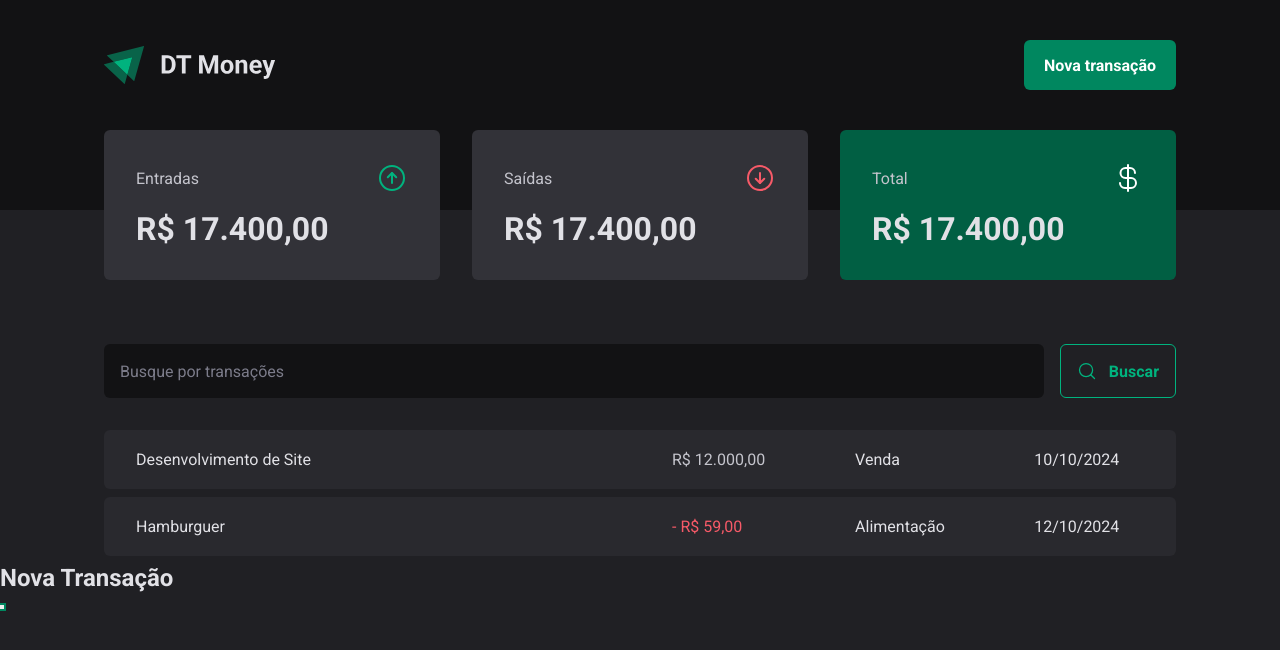
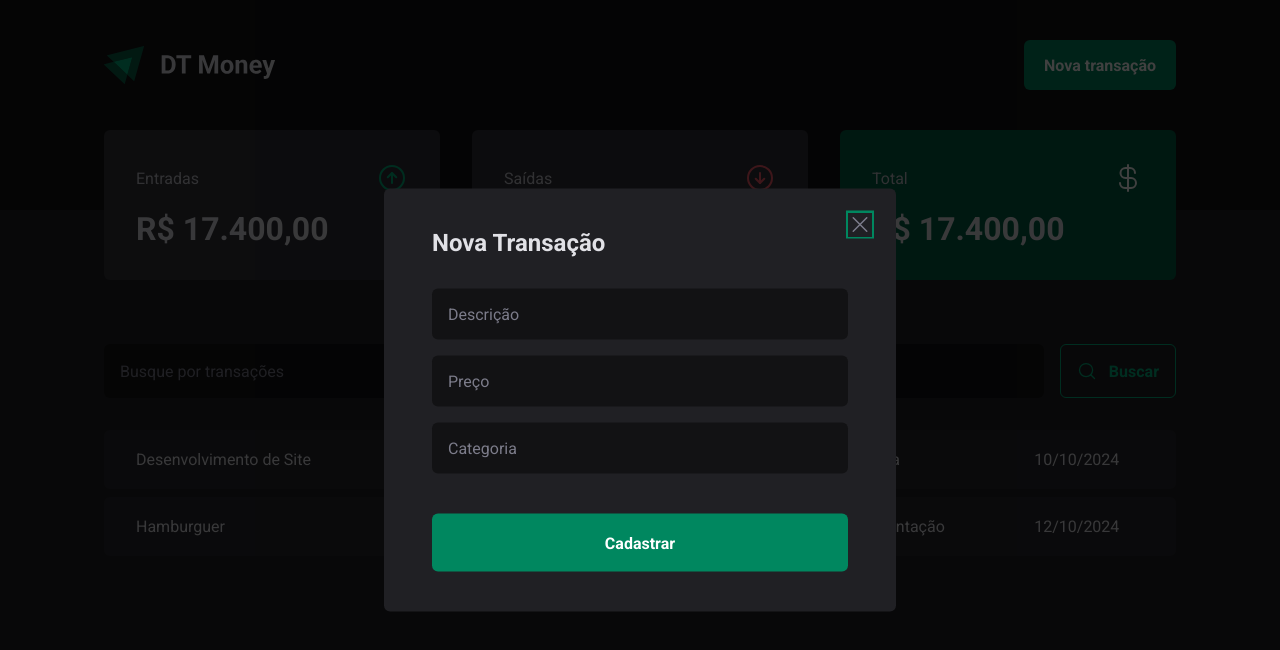
Before and after one commit to saramargarido/dt-money, a React (Vite) app: page / in a window 1280 px wide. Both pictures are taken after a click on the button "Nova transação". Shown: the top 650 px of the page. Built offline with nearby package versions, Linux system fonts and the light colour scheme.

Commit message:
styling modal

```diff
--- a/src/components/Header/index.tsx
+++ b/src/components/Header/index.tsx
@@ -1,5 +1,6 @@
 import * as Dialog from "@radix-ui/react-dialog";
 import logoImg from "../../assets/logo.svg";
+import { NewTransactionModal } from "../NewTransactionModal";
 import { HeaderContainer, HeaderContent, NewTransactionButton } from "./styles";
 
 export function Header() {
@@ -12,13 +13,7 @@
             <NewTransactionButton>Nova transação</NewTransactionButton>
           </Dialog.Trigger>
 
-          <Dialog.Portal>
-            <Dialog.Overlay />
-            <Dialog.Content>
-              <Dialog.Title>Nova Transação</Dialog.Title>
-              <Dialog.Close />
-            </Dialog.Content>
-          </Dialog.Portal>
+          <NewTransactionModal />
         </Dialog.Root>
       </HeaderContent>
     </HeaderContainer>
--- /dev/null
+++ b/src/components/NewTransactionModal/index.tsx
@@ -0,0 +1,26 @@
+import * as Dialog from "@radix-ui/react-dialog";
+import { X } from "phosphor-react";
+import { CloseButton, Content, Overlay } from "./styles";
+
+export function NewTransactionModal() {
+  return (
+    <Dialog.Portal>
+      <Overlay />
+      <Content>
+        <Dialog.Title>Nova Transação</Dialog.Title>
+
+        <CloseButton>
+          <X size={24} />
+        </CloseButton>
+
+        <form action="">
+          <input type="text" placeholder="Descrição" required />
+          <input type="number" placeholder="Preço" required />
+          <input type="text" placeholder="Categoria" required />
+
+          <button type="submit">Cadastrar</button>
+        </form>
+      </Content>
+    </Dialog.Portal>
+  );
+}
--- /dev/null
+++ b/src/components/NewTransactionModal/styles.ts
@@ -0,0 +1,72 @@
+import * as Dialog from "@radix-ui/react-dialog";
+import styled from "styled-components";
+
+
+export const Overlay = styled(Dialog.Overlay)`
+  position: fixed;
+  width: 100vw;
+  height: 100vh;
+  inset: 0;
+  background: rgba(0, 0, 0, .75);
+`
+
+export const Content = styled(Dialog.Content)`
+  min-width: 32rem;
+  border-radius: 6px;
+  padding: 2.5rem 3rem;
+  background: ${props => props.theme["gray-800"]};
+
+  position: fixed;
+  top: 50%;
+  left: 50%;
+  transform: translate(-50%, -50%);
+
+  form {
+    margin-top: 2rem;
+
+    display: flex;
+    flex-direction: column;
+    gap: 1rem;
+
+    input {
+      border-radius: 6px;
+      border: 0;
+      background: ${props => props.theme["gray-900"]};
+      color: ${props => props.theme["gray-300"]};
+      padding: 1rem;
+
+      &::placeholder {
+        color: ${props => props.theme["gray-500"]};
+      }
+    }
+
+    button[type="submit"] {
+      height: 58px;
+      border: 0;
+      background: ${props => props.theme["green-500"]};
+      color: ${props => props.theme.white};
+      font-weight: bold;
+      padding: 0 1.25rem;
+      border-radius: 6px;
+      margin-top: 1.5rem;
+      cursor: pointer;
+
+      &:hover {
+        background: ${props => props.theme["green-700"]};
+        transition: background-color 0.2s;
+      }
+    }
+  }
+`
+
+export const CloseButton = styled(Dialog.DialogClose)`
+  position: absolute;
+  background: transparent;
+  border: 0;
+  top: 1.5rem;
+  right: 1.5rem;
+  line-height: 0;
+  cursor: pointer;
+  color: ${props => props.theme["gray-500"]};
+  cursor: pointer;
+`
```
